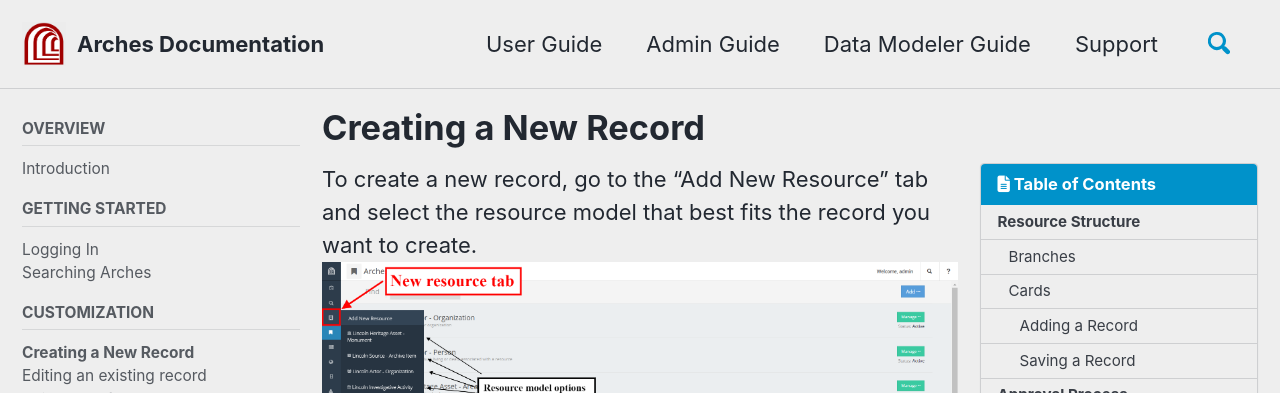
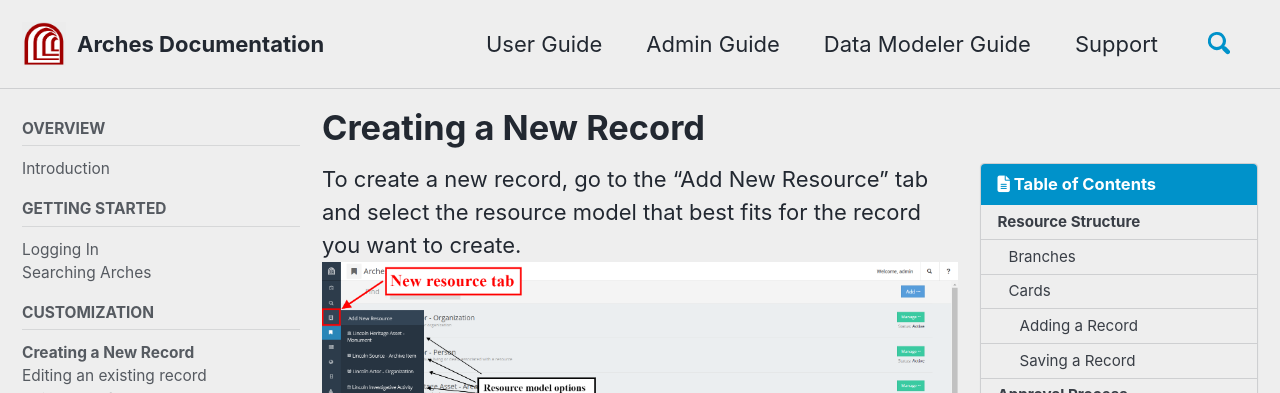
Before and after one commit to fargeo/archesguides, a Jekyll site: the page built from _pages/new-record.md, in a window 1280 px wide and 900 px high. Shown: the top 393 px of the window. Built offline with Jekyll 4.4.1, drawn with Linux system fonts in a browser that asks for light colours; cached includes are drawn as plain includes; nearby versions of some CDN libraries.

Commit message:
records
basic text and visuals for new/existing record pages

```diff
--- a/_pages/new-record.md
+++ b/_pages/new-record.md
@@ -14,7 +14,7 @@
     values:
       author_profile: false
 ---
-To create a new record, go to the "Add New Resource" tab and select the resource model that best fits the record you want to create.
+To create a new record, go to the "Add New Resource" tab and select the resource model that best fits for the record you want to create.
 ![Create Record]({{site.url}}/assets/images/resourceCreate.png)
 # Resource Structure
 Once you have selected a resource model, your reccord will be displayed as a "card tree" on the left hand side.
```
Also changed, not shown: _pages/existing-record.md (+6 -1 lines), assets/GIFs/recordEditAdd.gif (added), assets/GIFs/recordEditEdit.gif (added).
